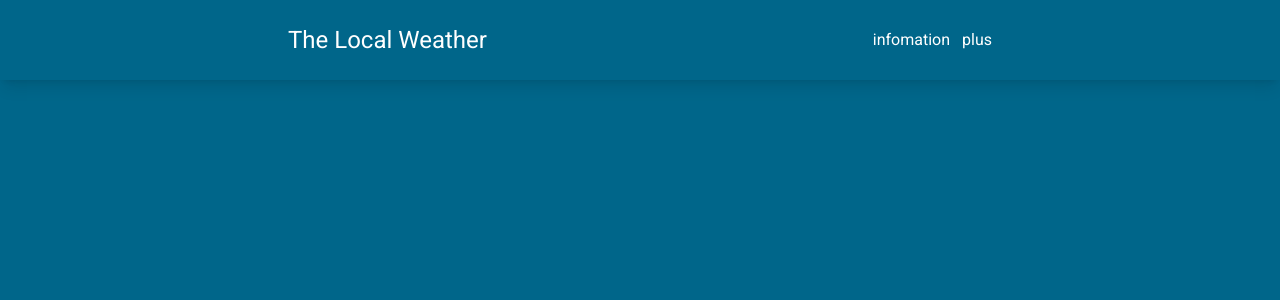
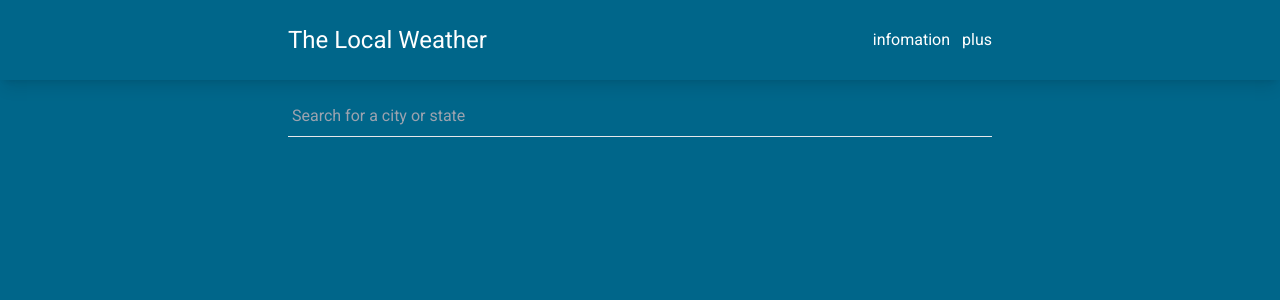
Before and after one commit to wonik-choi/test, a Vue app in the folder weather/weather-vue/: page / in a window 1280 px wide. Shown: the top 300 px of the page. Built offline with nearby package versions, Linux system fonts and the light colour scheme.

Commit message:
practice: vue search

```diff
--- a/weather/weather-vue/package.json
+++ b/weather/weather-vue/package.json
@@ -9,6 +9,7 @@
     "preview": "vite preview"
   },
   "dependencies": {
+    "axios": "^1.6.2",
     "vue": "^3.3.11",
     "vue-router": "^4.2.5"
   },
--- a/weather/weather-vue/src/views/HomeView.vue
+++ b/weather/weather-vue/src/views/HomeView.vue
@@ -1,7 +1,47 @@
-<script setup>
-</script>
-
 <template>
-  <main>
+  <main class="container text-white">
+    <div class="pt-4 mb-8 relative">
+      <input
+        type="text"
+        v-model="searchQuery"
+        @input="getSearchResults"
+        placeholder="Search for a city or state"
+        class="py-2 px-1 w-full bg-transparent border-b focus:border-weather-secondary focus:outline-none focus:shadow-md"
+      />
+      <ul
+        class="absolute bg-weather-secondary text-white w-full shadow-md py-2 px-1 top-[66px]"
+        v-if="mapboxSearchResults"
+      >
+        <li v-for="place in mapboxSearchResults" :key="place.id" class="py-2 cursor-pointer">
+          {{ place.properties.name }}
+        </li>
+      </ul>
+    </div>
   </main>
 </template>
+
+<script setup>
+import { ref } from 'vue';
+import axios from 'axios';
+
+const mapboxAPIKey = `pk.eyJ1IjoieWVsaWhpIiwiYSI6ImNscTkyeTlpbTFpd2cyaWxrbmNmaXR0cngifQ.gr-Weu_evN5Ic1C5lgLVHQ`;
+const searchQuery = ref('');
+const queryTimeout = ref(null);
+const mapboxSearchResults = ref(null);
+
+// debounce 를 setTimeout 으로 한번에 구현
+const getSearchResults = () => {
+  clearTimeout(queryTimeout.value);
+  queryTimeout.value = setTimeout(async () => {
+    if (searchQuery.value !== '') {
+      const result = await axios.get(
+        `https://api.mapbox.com/search/searchbox/v1/forward?q=${searchQuery.value}&access_token=${mapboxAPIKey}`
+      );
+      mapboxSearchResults.value = result.data.features;
+      console.log(mapboxSearchResults.value);
+      return;
+    }
+    mapboxSearchResults.value = null;
+  }, 300);
+};
+</script>
```
Also changed, not shown: 1 other file (tests, documents, lock files or other folders).
